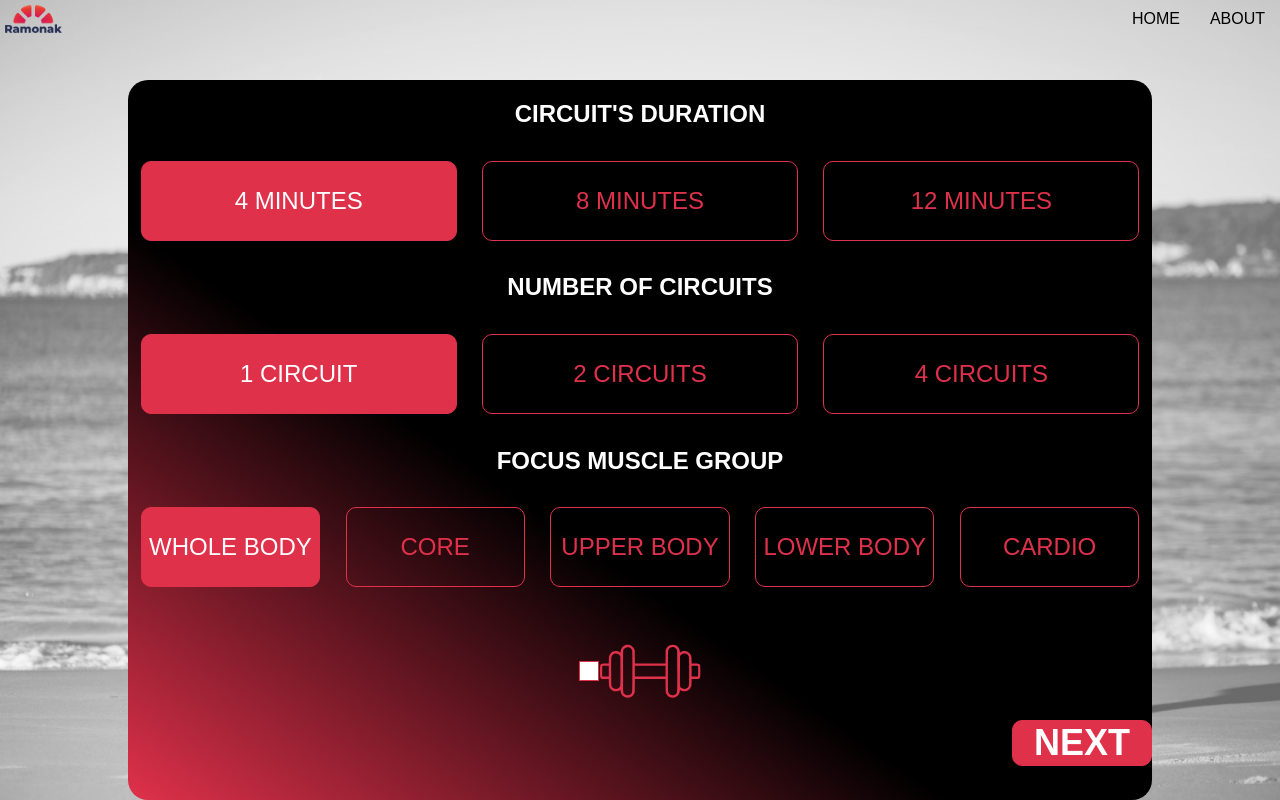
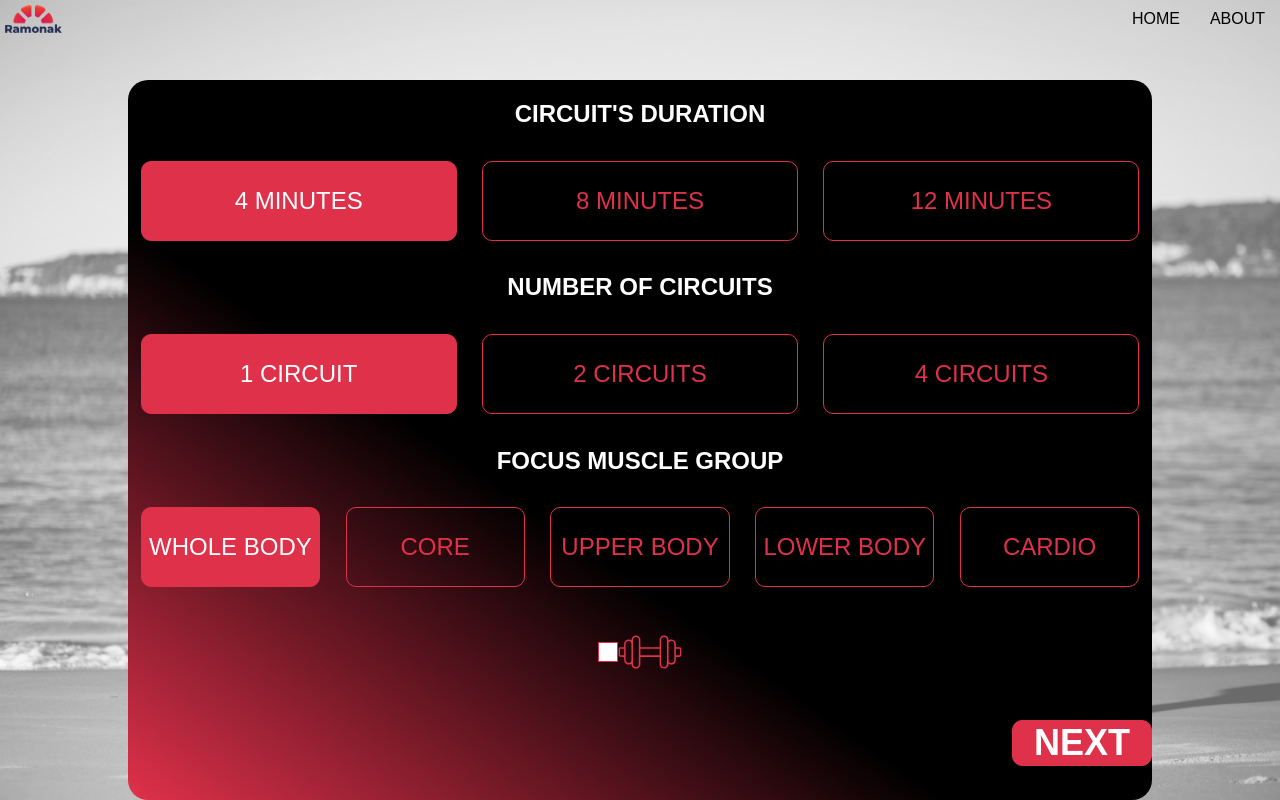
Before and after one commit to KaterinaLupacheva/tabata-app, a React (Create React App) app in the folder front-end/: page /parameters in a window 1280 px wide. Built offline with nearby package versions, Linux system fonts and the light colour scheme.

Commit message:
WithWeights context consumer added to dumbbell-icon component

```diff
--- a/front-end/src/components/icons/dumbbell-icon.component.jsx
+++ b/front-end/src/components/icons/dumbbell-icon.component.jsx
@@ -1,17 +1,16 @@
-import React, { useState } from 'react';
+import React from 'react';
 import image1 from '../../assets/dumbbell-filled-ramonak.png';
 import { ReactComponent as Dumbbell } from '../../assets/dumbbell.svg';
+import WithWeightsCheckboxContext from '../../contexts/with-weights-checkbox.context';
 import './dumbbell-icon.styles.scss';
 
-const DumbbellIcon = () => {
-    const[clicked, toggleClicked] = useState(false);
-    return(
-        <>
-        {clicked ?
-            <img src={image1} alt='dumbbell' className='dumbbell-icon' onClick={() => toggleClicked(!clicked)} /> :
-            <Dumbbell className='dumbbell-empty' onClick={() => toggleClicked(!clicked)}/>
-        }
-        </>
-)};
+const DumbbellIcon = () => (
+    <WithWeightsCheckboxContext.Consumer>
+    {({ checked, toggleChecked }) => checked ?
+        <img src={image1} alt='dumbbell' className='dumbbell-icon' onClick={toggleChecked} /> :
+        <Dumbbell className='dumbbell-empty' onClick={toggleChecked}/>
+    }
+    </WithWeightsCheckboxContext.Consumer>
+);
 
 export default DumbbellIcon;
--- a/front-end/src/components/icons/dumbbell-icon.styles.scss
+++ b/front-end/src/components/icons/dumbbell-icon.styles.scss
@@ -1,12 +1,12 @@
 .dumbbell-icon{
-    width: 8vw;
-    height: 8vw;
+    width: 8vh;
+    height: 8vh;
     cursor: pointer;
 }
 
 .dumbbell-empty{
-    width: 8vw;
-    height: 8vw;
+    width: 8vh;
+    height: 8vh;
     fill: var(--ramonak-color);
     cursor: pointer;
 }
```
